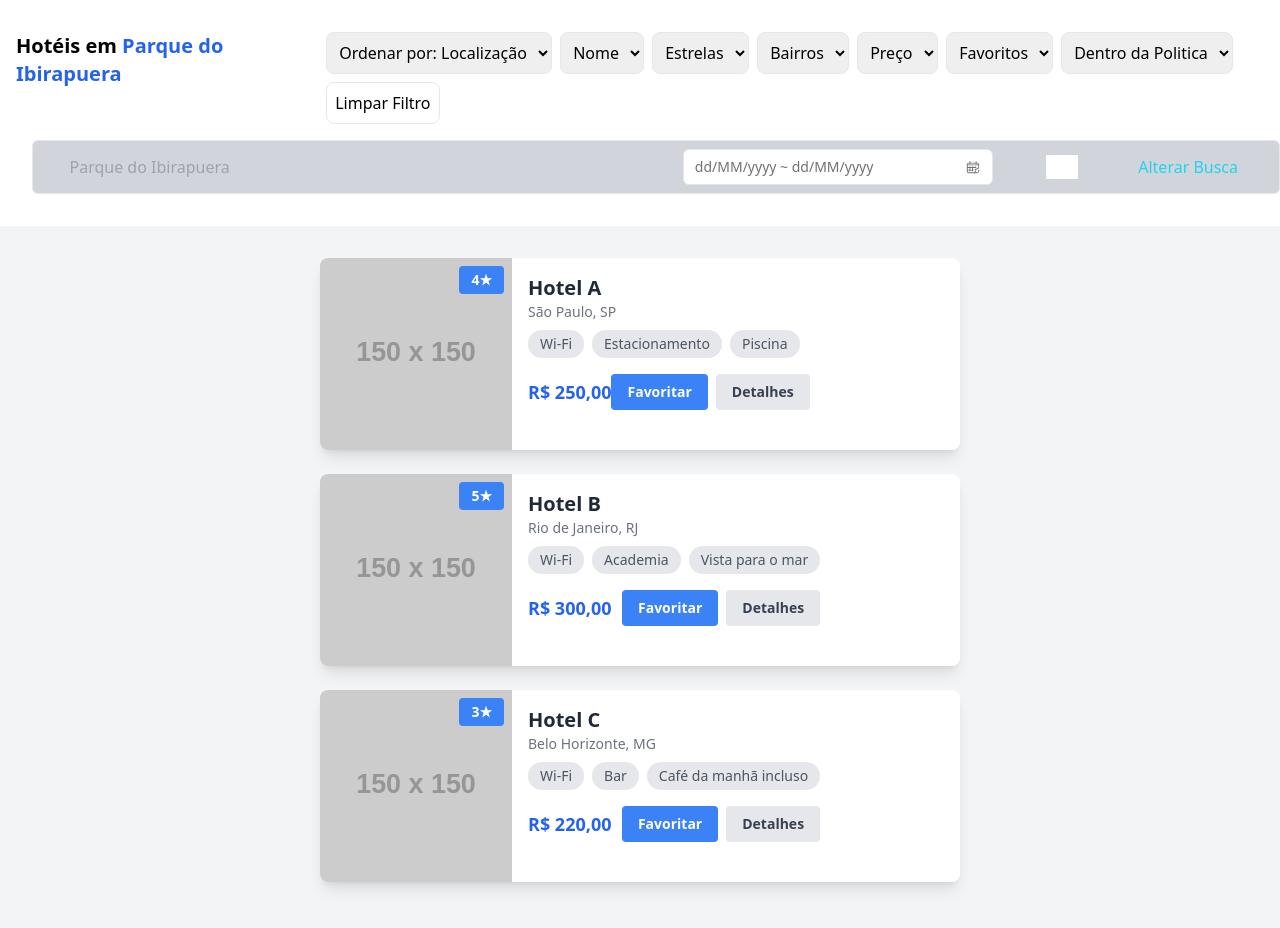
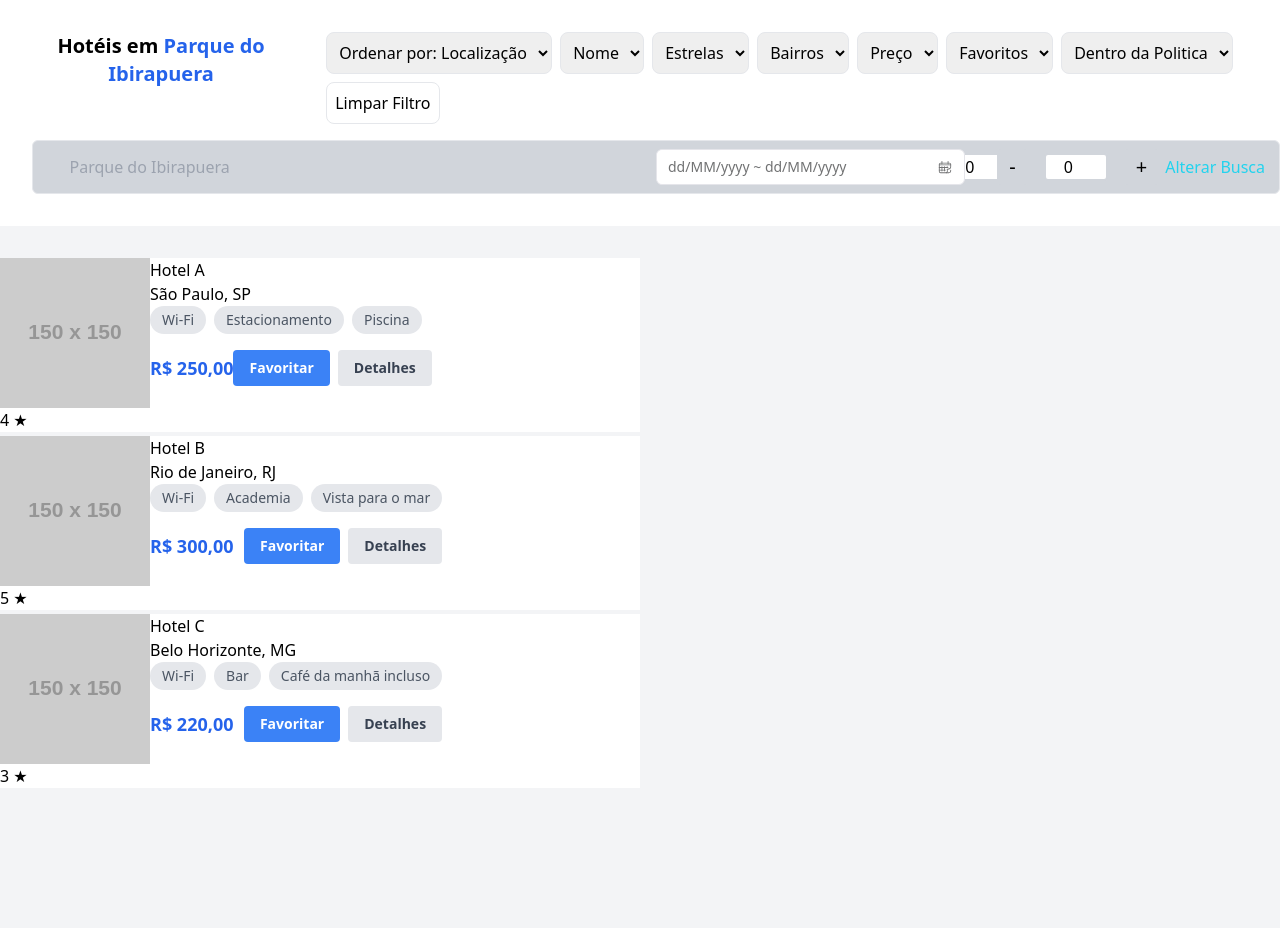
Before and after one commit to WesleyBatistaSouza/frontend_hackfly, a React (Vite) app: page /search-hotels in a window 1280 px wide. Shown: the top 928 px of the page. Built offline with nearby package versions, Linux system fonts and the light colour scheme.

Commit message:
salvando alterações

```diff
--- a/src/components/CardHotel.jsx
+++ b/src/components/CardHotel.jsx
@@ -1,42 +1,23 @@
-// function HotelCard({ image, title, location, amenities, price, rating, onFavorite, onDetails }) {
-//   return (
-//     <div className="bg-white shadow-md rounded-lg overflow-hidden">
-//       <img src={image} alt={title} className="w-full h-48 object-cover" />
-//       <div className="p-4">
-//         <h2 className="text-lg font-bold">{title}</h2>
-//         <p className="text-gray-500">{location}</p>
-//         <ul className="list-disc list-inside">
-//           {amenities.map((amenity) => (
-//             <li key={amenity}>{amenity}</li>
-//           ))}
-//         </ul>
-//         <div className="flex justify-between items-center mt-4">
-//           <div className="flex items-center">
-//             <div>
-//               {[...Array(rating)].map((_, i) => (
-//                 <svg key={i} xmlns="http://www.w3.org/2000/svg" fill="yellow" viewBox="0 0 20 20" className="w-5 h-5">
-//                   <path d="M9.049 2.927c1.381-1.425 4.031-1.425 5.413 0l8.588 8.589c1.54 1.54 2.068 3.834 1.155 5.964a5.192 5.192 0 01-8.313 1.253 5.192 5.192 0 01-1.155-5.964L9.049 2.927z" />
-//                 </svg>
-//               ))}
-//             </div>
-//             <span className="ml-2 text-gray-700">{rating} estrelas</span>
-//           </div>
-//           <div>
-//             <span className="text-lg font-bold">R$ {price}</span>
-//             <button onClick={onFavorite} className="ml-2 bg-blue-500 hover:bg-blue-700 text-white font-bold py-2 px-4 rounded">
-//               Favoritar
-//             </button>
-//             <button onClick={onDetails} className="ml-2 bg-gray-300 hover:bg-gray-400 text-gray-800 font-bold py-2 px-4 rounded">
-//               Detalhes
-//             </button>
-//           </div>
-//         </div>
-//       </div>
-//     </div>
-//   );
-// }
+// name         String        @db.VarChar(255)
+//   stars        Int
+//   latitude     String        @db.VarChar(255)
+//   longitude    String        @db.VarChar(255)
+//   description  String?       @db.Text
+//   address      String        @db.VarChar(255)
+//   district     String?       @db.VarChar(255)
+//   city         String        @db.VarChar(255)
+//   state        String        @db.VarChar(255)
+//   country      String        @db.VarChar(255)
+//   placeId      String        @db.VarChar(255)
+//   password     String        @db.VarChar(255)
+//   thumb        String?       @db.VarChar(255)
+//   images       Json?
+//   amenities    Json?
+//   pois         Json?
+//   reviews      Json?
+//   cnpj         String?       @db.VarChar(20)
+//   category    String         @db.VarChar
 
-// export default HotelCard;
 
 function HotelCard({
   image,
@@ -45,49 +26,45 @@ function HotelCard({
   amenities,
   price,
   rating,
-    onFavorite,
-    onDetails,
+  favorite,
+  details,
 }) {
   return (
-      <div className="flex bg-white shadow-lg rounded-lg overflow-hidden hover:shadow-2xl">
-        <div className="relative">
-          <img src={image} alt={title} className="w-full h-48 object-cover" />
-          <span className="absolute top-2 right-2 bg-blue-500 text-white text-sm font-bold py-1 px-3 rounded">
-            {rating}★
+    <div className="flex flex-col sm:flex-row bg-white overflow-hidden hover:bg-slate-200 transition-all duration-300 ease-in-out">
+      <div className="">
+        <img
+          src={image}
+          alt={title}
+          className=""
+        />
+        <span className="">
+          {rating} ★
         </span>
       </div>
 
-        {/* Informações */}
-        <div className="p-4">
-          <h2 className="text-xl font-bold text-gray-800">{title}</h2>
-          <p className="text-gray-500 text-sm mb-2">{location}</p>
+      <div className="">
+        <h2 className="">{title}</h2>
+        <p className="">{location}</p>
 
-          {/* Amenities */}
         <ul className="flex flex-wrap gap-2 text-sm text-gray-600">
           {amenities.map((amenity, index) => (
-              <li
-                key={index}
-                className="bg-gray-200 rounded-full px-3 py-1"
-              >
+            <li key={index} className="bg-gray-200 rounded-full px-3 py-1">
               {amenity}
             </li>
           ))}
         </ul>
 
-          {/* Preço e Botões */}
-          <div className="flex justify-between items-center mt-4">
-            <span className="text-lg font-bold text-blue-600">
-              R$ {price},00
-            </span>
-            <div className="flex gap-2">
+        <div className="flex flex-col sm:flex-row justify-between items-center mt-4">
+          <span className="text-lg font-bold text-blue-600">R$ {price},00</span>
+          <div className="flex gap-2 mt-2 sm:mt-0">
             <button
-                onClick={onFavorite}
+              onClick={favorite}
               className="bg-blue-500 hover:bg-blue-700 text-white text-sm font-bold py-2 px-4 rounded"
             >
               Favoritar
             </button>
             <button
-                onClick={onDetails}
+              onClick={details}
               className="bg-gray-200 hover:bg-gray-300 text-gray-700 text-sm font-bold py-2 px-4 rounded"
             >
               Detalhes
--- a/src/components/Header.jsx
+++ b/src/components/Header.jsx
@@ -1,18 +1,31 @@
 import Calendar from "./Calendar/Calendar";
-// import { useState } from "react";
+import { useState } from "react";
 
 function Header() {
-  //     const [people, setPeople] = useState(1);
+  const [numPeople, setNumPeople] = useState(0); // Inicia o número de pessoas com 0
 
-  //   const handlePeopleChange = (event) => {
-  //     const value = Math.max(1, event.target.value);
-  //     setPeople(value);
-  //   };
+  const handleChange = (e) => {
+    const value = parseInt(e.target.value);
+    // Garantir que o valor não seja negativo
+    if (value >= 0) {
+      setNumPeople(value);
+    }
+  };
+
+  const handleIncrement = () => {
+    setNumPeople(prev => prev + 1); // Incrementa o número de pessoas
+  };
+
+  const handleDecrement = () => {
+    if (numPeople > 0) {
+      setNumPeople(prev => prev - 1); // Decrementa apenas se for maior que 0
+    }
+  };
 
   return (
     <header className="bg-white p-4 shadow-md">
       <div className="flex flex-col flex-auto justify-around md:flex-row gap-5 mt-4">
-        <h1 className="text-xl font-bold text-blue-600">
+        <h1 className="text-xl font-bold text-blue-600 text-center">
           <span className="text-black">Hotéis em</span> Parque do Ibirapuera
         </h1>
         <div className="flex flex-wrap gap-2">
@@ -41,7 +54,7 @@ function Header() {
         </div>
       </div>
 
-      <div className="w-full border rounded-md m-4 p-2 bg-gray-300 flex flex-wrrap justify-between">
+      <div className="w-full border rounded-md m-4 p-2 bg-gray-300 flex flex-wrap justify-between">
         <div className="flex justify-center items-center w-72">
           <input
             className="bg-transparent rounded-md outline-none"
@@ -51,7 +64,34 @@ function Header() {
         </div>
         <div className="flex items-center justify-around w-2/4">
           <Calendar />
-          <input className="w-8" type="number" name="" id="" />
+          <input className="w-8" min={0} value={0} type="number" name="" id="" />
+
+
+          <div className="flex items-center gap-4">
+      <button
+        onClick={handleDecrement}
+        className="bg-gray-300 text-xl px-3 py-1 rounded"
+        disabled={numPeople === 0} // Desabilita o botão quando o número for 0
+      >
+        -
+      </button>
+
+      <input
+        type="number"
+        value={numPeople}
+        onChange={handleChange}
+        min="0"
+        className="w-16 text-center border-2 border-gray-300 rounded"
+      />
+
+      <button
+        onClick={handleIncrement}
+        className="bg-gray-300 text-xl px-3 py-1 rounded"
+      >
+        +
+      </button>
+    </div>
+
           <button className="text-cyan-400 size-6 w-28 h-full text-center">Alterar Busca</button>
         </div>
       </div>
--- a/src/pages/Hotels.jsx
+++ b/src/pages/Hotels.jsx
@@ -99,7 +99,7 @@ export default function Hotels() {
 
 
       {/* Lista de Hotéis */}
-      <div className="bg-gray-100 min-h-screen flex flex-col items-center gap-6 py-8">
+      <div className="bg-gray-100 min-h-screen w-full flex flex-col items-start gap-1 py-8">
         { hotels.map((hotel) => (
           <div key={hotel.id} className="w-1/2">
             <HotelCard
--- a/src/router/AppRouter.jsx
+++ b/src/router/AppRouter.jsx
@@ -3,7 +3,6 @@ import Home from "../pages/home/home";
 import Login from "../pages/login/login";
 import Signup from "../pages/signup/signup";
 import SearchHotels from "../pages/searchHotels/searchHotels";
-import ProtectedRoute from "../security/protectedRouteAdmin";
 import { AuthProvider } from "../context/authContext";
 import { HotelsProvider } from "../context/hotelsContext";
 
@@ -25,12 +24,6 @@ const AppRoutes = () => {
             </HotelsProvider>
           }
         />
-
-        {/* Rota Protegida para Administrador */}
-        <Route
-          path="/admin"
-          element={<ProtectedRoute element={<div>Admin Page</div>} adminOnly />}
-        />
       </Routes>
     </AuthProvider>
   );
```
Also changed, not shown: src/App.jsx (+0 -9 lines). Lines whose indentation alone changed are shown as unchanged.
